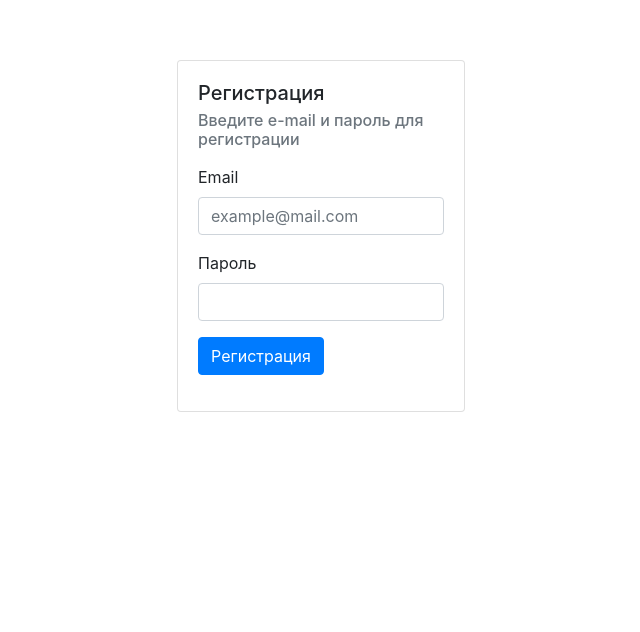
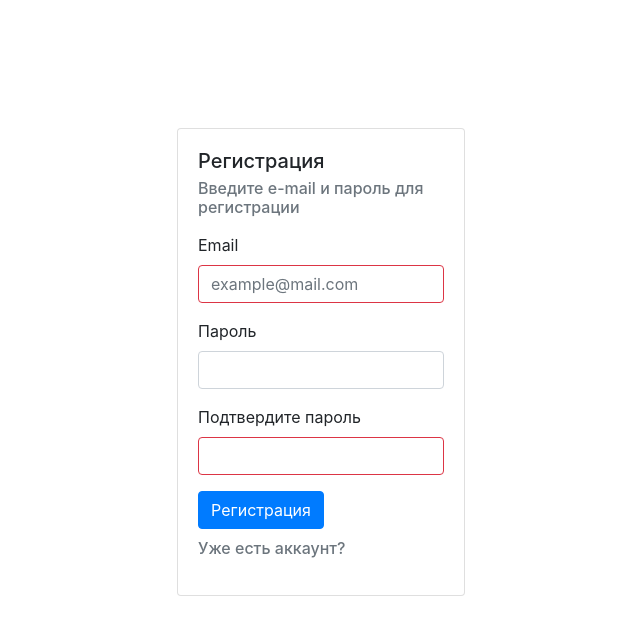
Before and after one commit to chiralium/events_spa, a Vue app in the folder frontend/client/: page / in a window 1280 px wide. Shown: the top 632 px of the page, without its empty margins (319-959 px from the left). Built offline with nearby package versions, Linux system fonts and the light colour scheme; no server answers.

Commit message:
Add: email & password validation

```diff
--- a/frontend/client/src/App.vue
+++ b/frontend/client/src/App.vue
@@ -12,6 +12,6 @@ export default {
 
 <style>
 #app {
-  margin-top: 60px;
+  margin-top: 10%;
 }
 </style>
--- a/frontend/client/src/components/Register.vue
+++ b/frontend/client/src/components/Register.vue
@@ -5,18 +5,28 @@
         <h5 class="card-title">Регистрация</h5>
         <h6 class="card-subtitle mb-2 text-muted">Введите e-mail и пароль для регистрации</h6>
         <p class="card-text">
-          <form>
             <div class="form-group">
               <label for="exampleInputEmail1">Email</label>
-              <input type="email" class="form-control" id="exampleInputEmail1" aria-describedby="emailHelp" placeholder="example@mail.com">
+              <input v-model="email_address"
+                     v-bind:class="{'form-control border border-success' : email_is_valid,
+                                    'form-control border border-danger'  : !email_is_valid}"
+
+                     type="email" id="exampleInputEmail1" aria-describedby="emailHelp" placeholder="example@mail.com">
             </div>
             <div class="form-group">
-              <label for="exampleInputPassword1">Пароль</label>
-              <input type="password" class="form-control" id="exampleInputPassword1">
+              <label for="password_field">Пароль</label>
+              <input v-model="original_password" type="password" class="form-control" id="password_field">
             </div>
-            <button type="submit" class="btn btn-primary">Регистрация</button>
-          </form>
+
+            <div class="form-group">
+              <label for="confirm_password">Подтвердите пароль</label>
+              <input v-model="confirmed_password" type="password" id="confirm_password"
+                     v-bind:class="{'form-control border border-success' : is_compared,
+                                    'form-control border border-danger' : !is_compared}">
+            </div>
+            <button v-on:click="" type="submit" class="btn btn-primary">Регистрация</button>
         </p>
+        <h6 class="card-subtitle mb-3 text-muted">Уже есть аккаунт?</h6>
       </div>
     </div>
     </div>
@@ -29,7 +39,10 @@
         name: "Register",
         data() {
           return {
-            msg: "***"
+            msg: "***",
+            original_password: '',
+            confirmed_password: '',
+            email_address: ''
           }
         },
         methods: {
@@ -42,6 +55,17 @@
             })
           }
         },
+        computed: {
+          is_compared: function() {
+            if (this.original_password === '') return false;
+            else return this.original_password === this.confirmed_password;
+          },
+
+          email_is_valid: function() {
+            var re = /^(([^<>()[\]\\.,;:\s@"]+(\.[^<>()[\]\\.,;:\s@"]+)*)|(".+"))@((\[[0-9]{1,3}\.[0-9]{1,3}\.[0-9]{1,3}\.[0-9]{1,3}\])|(([a-zA-Z\-0-9]+\.)+[a-zA-Z]{2,}))$/;
+            return re.test(this.email_address);
+          }
+        },
         created() {
           this.getMessage()
         }
```
